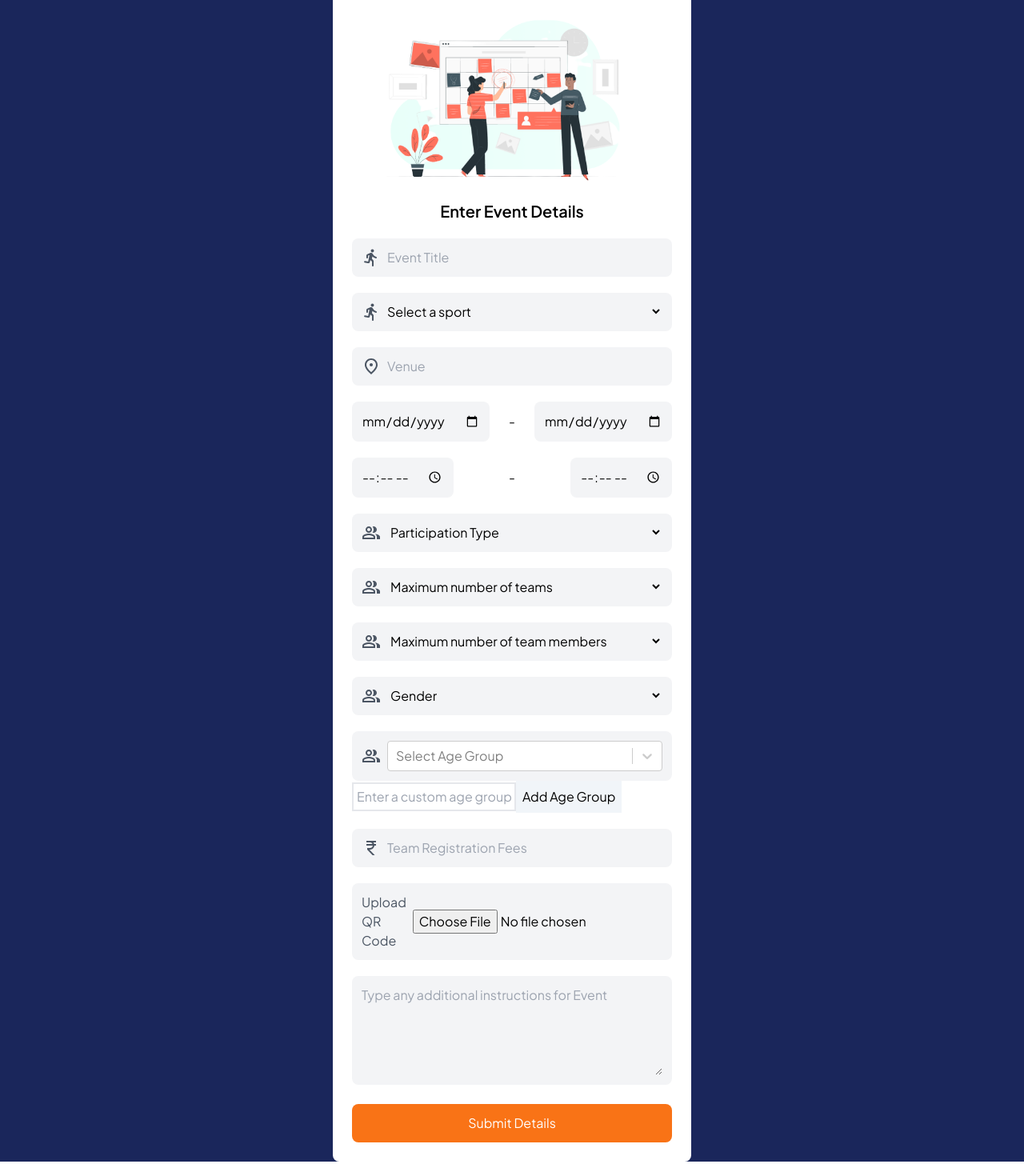
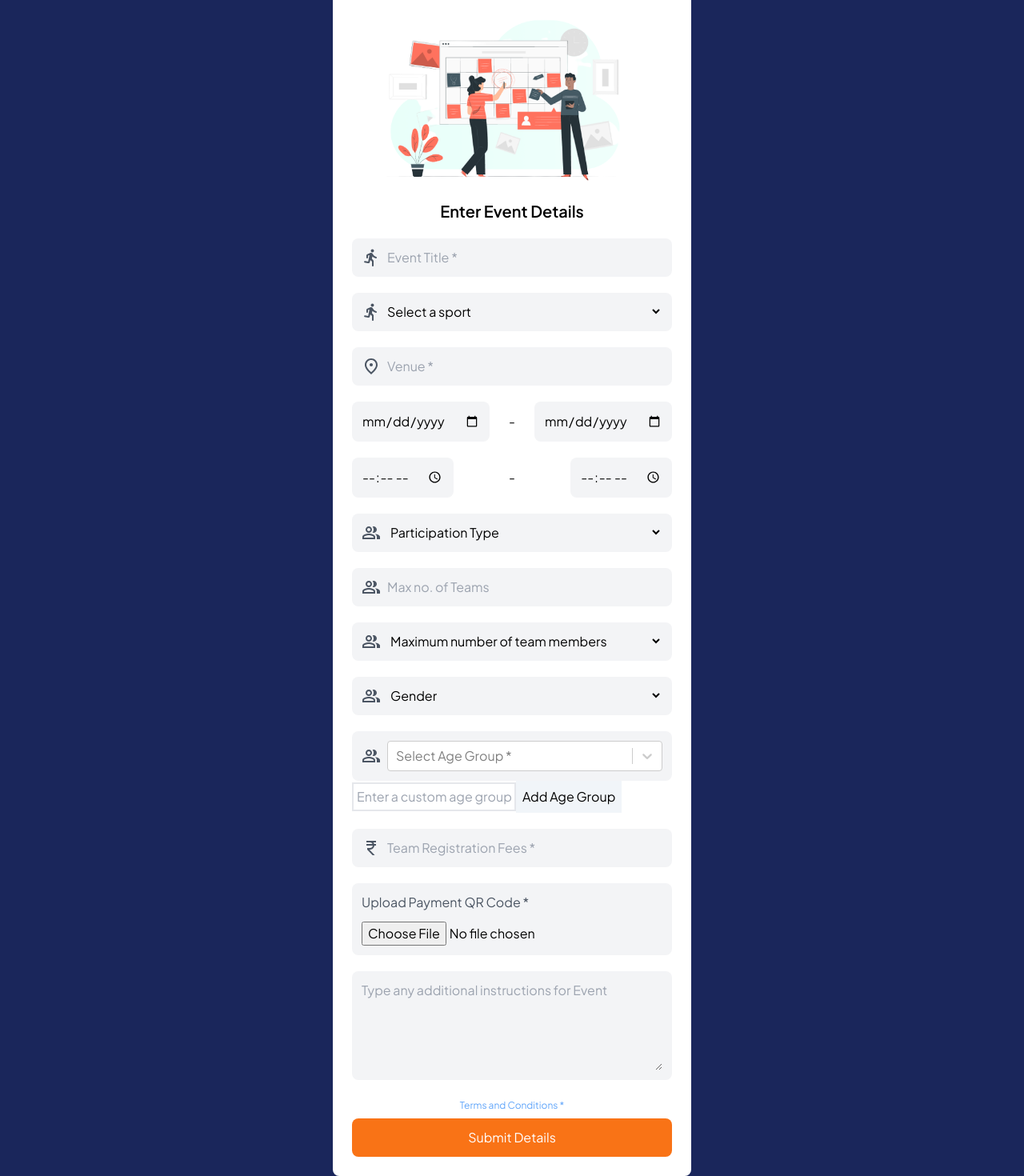
Before and after one commit to HodeX7/pitstop, a React (Vite) app: page /tournament/add in a window 1280 px wide. Shown: the part 90-1560 px from the top of the page at 80% size. Built offline with nearby package versions, Linux system fonts and the light colour scheme; the HTML template or start-up script is replaced by a standard one.

Commit message:
Changed the Event Form

```diff
--- a/src/components/EventForm.jsx
+++ b/src/components/EventForm.jsx
@@ -14,7 +14,7 @@ import { useState } from "react";
 import { useNavigate } from "react-router-dom";
 
 const EventForm = () => {
-  const navigate = useNavigate()
+  const navigate = useNavigate();
 
   const playAsTeams = FORM_OPTIONS.ParticipationType.filter(
     (item) => item.value != "1vs1" && item.value != "2vs2"
@@ -101,7 +101,7 @@ const EventForm = () => {
           alert(
             "Your Tournament request was received. Wait for confirmation from pitstop"
           );
-          navigate('/')
+          navigate("/");
         }
       })
       .catch((res) => {
@@ -150,7 +150,7 @@ const EventForm = () => {
                   type="text"
                   id="title"
                   name="title"
-                  placeholder="Event Title"
+                  placeholder="Event Title *"
                 />
               </div>
               <ErrorMessage
@@ -189,7 +189,7 @@ const EventForm = () => {
               <div className="bg-gray-100 flex p-3 rounded-lg items-center">
                 <FmdGoodOutlinedIcon className="text-gray-600 mr-2" />
                 <Field
-                  placeholder="Venue"
+                  placeholder="Venue *"
                   className="outline-none flex-1 bg-gray-100"
                   type="text"
                   id="venue"
@@ -306,17 +306,11 @@ const EventForm = () => {
                 <PeopleAltOutlinedIcon className="text-gray-600 mr-2" />
                 <Field
                   className="outline-none flex-1 bg-gray-100"
-                  as="select"
+                  type="number"
                   id="maxNumOfTeams"
                   name="maxNumOfTeams"
-                >
-                  <option value="">Maximum number of teams</option>
-                  {maxNumOfTeamsOptions.map((option) => (
-                    <option key={option} value={option}>
-                      {option}
-                    </option>
-                  ))}
-                </Field>
+                  placeholder="Max no. of Teams"
+                />
               </div>
               <ErrorMessage
                 className="error text-red-500"
@@ -379,7 +373,7 @@ const EventForm = () => {
                   name="ageGroup"
                   options={ageOptions}
                   component={CustomSelect}
-                  placeholder="Select Age Group"
+                  placeholder="Select Age Group *"
                   isMulti={true}
                 />
               </div>
@@ -411,7 +405,7 @@ const EventForm = () => {
               <div className="bg-gray-100 flex p-3 rounded-lg items-center">
                 <CurrencyRupeeIcon className="text-gray-600 mr-2" />
                 <Field
-                  placeholder="Team Registration Fees"
+                  placeholder="Team Registration Fees *"
                   className="outline-none flex-1 bg-gray-100"
                   type="number"
                   id="teamRegistrationFees"
@@ -427,9 +421,12 @@ const EventForm = () => {
 
             {/* QR CODE OF HOST */}
             <div className="mt-5">
-              <div className="bg-gray-100 flex p-3 rounded-lg items-center">
-                <label htmlFor="host_QRCode" className="text-gray-600 mr-2">
-                  Upload QR Code
+              <div className="bg-gray-100 flex flex-col p-3 rounded-lg ">
+                <label
+                  htmlFor="host_QRCode"
+                  className="text-gray-600 mr-2 mb-3"
+                >
+                  Upload Payment QR Code *
                 </label>
                 <input
                   type="file"
@@ -465,9 +462,13 @@ const EventForm = () => {
               />
             </div>
 
+            <div className="mt-6 flex justify-center items-center text-xs cursor-pointer mb-2 text-blue-400">
+              Terms and Conditions *
+            </div>
+
             <button
               type="submit"
-              className="bg-orange-500 text-white flex p-3 rounded-lg mt-6 w-full justify-center"
+              className="bg-orange-500 text-white flex p-3 rounded-lg w-full justify-center"
               disabled={isSubmitting}
             >
               Submit Details
```
